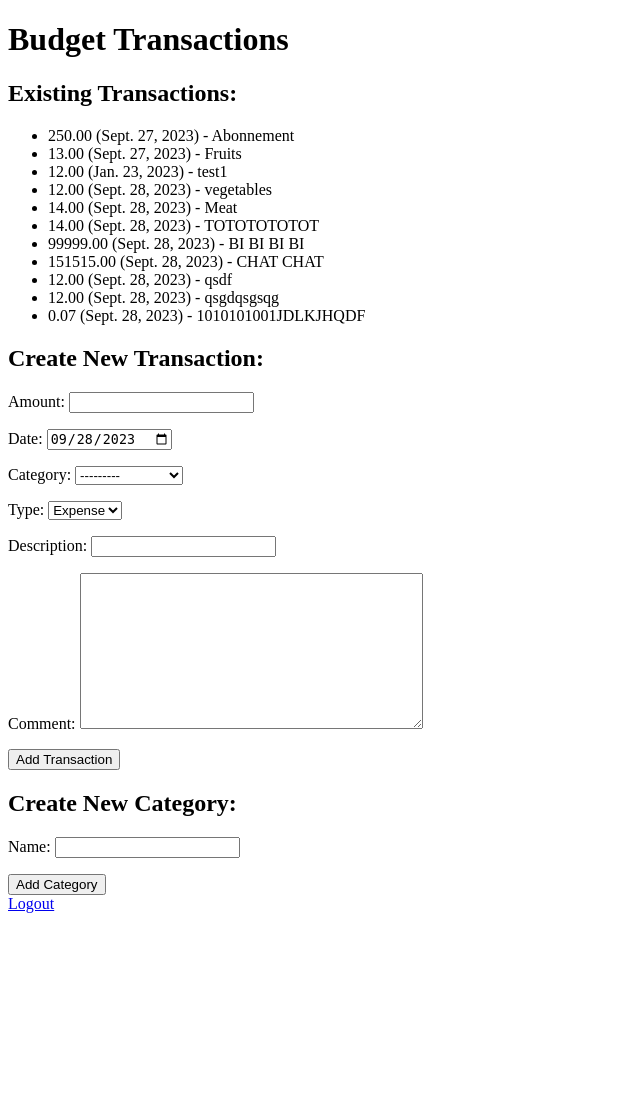
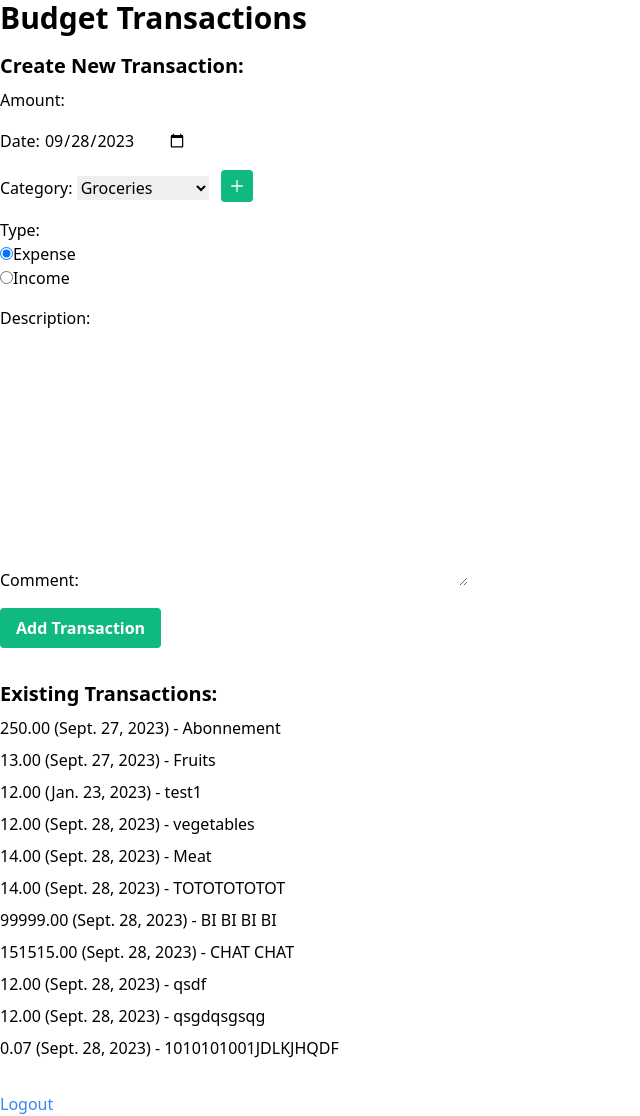
Before and after one commit to lucasleb/budgetCS50_Django, a Django app: page / in a window 1280 px wide. Shown: the whole page, without its empty margins (0-640 px from the left). Before the commit the page ends 913 px from the top, so only its background shows below. Run offline with Django 4.2, Linux system fonts and the light colour scheme; a user stored in the database is signed in; data comes from the database, SQL or seed files in the repository; both versions use the stored data as it was after the commit.

Commit message:
second commit
modal window to create category
category by default : most used
layout, static, script, tailwind css, jquery

```diff
--- /dev/null
+++ b/budget_project/budget_app/static/budget_app/script.js
@@ -0,0 +1,18 @@
+$(document).ready(function() {
+    // Function to open the modal
+    $('#openModalBtn').on('click', function() {
+        $('#myModal').removeClass('hidden');
+    });
+
+    // Function to close the modal
+    $('#closeModalBtn').on('click', function() {
+        $('#myModal').addClass('hidden');
+    });
+
+    // Close the modal if the user clicks outside of it
+    $(window).on('click', function(event) {
+        if (event.target === $('#myModal')[0]) {
+            $('#myModal').addClass('hidden');
+        }
+    });
+});
--- a/budget_project/budget_app/templates/budget_app/index.html
+++ b/budget_project/budget_app/templates/budget_app/index.html
@@ -1,38 +1,91 @@
-<!DOCTYPE html>
-<html lang="en">
-<head>
-    <meta charset="UTF-8">
-    <meta name="viewport" content="width=device-width, initial-scale=1.0">
-    <title>Budget</title>
-</head>
-<body>
-    <h1>Budget Transactions</h1>
+{% extends "budget_app/layout.html" %}
+{% load static %}
 
-    <!-- Display existing transactions -->
-    <h2>Existing Transactions:</h2>
+{% block style %}
+{% endblock %}
+
+{% block script %}
+    <script src="{% static 'budget_app/script.js' %}"></script>
+
+{% endblock %}
+
+{% block body %}
+
+<h1 class="text-3xl font-semibold mb-4">Budget Transactions</h1>
+
+<div class="mb-8">
+    <h2 class="text-xl font-semibold mb-2">Create New Transaction:</h2>
+    <form method="post">
+        {% csrf_token %}
+        {{ transaction_form.non_field_errors }}
+        <div class="mb-4">
+            {{ transaction_form.amount.label_tag }} {{ transaction_form.amount }}
+        </div>
+        <div class="mb-4">
+            {{ transaction_form.date.label_tag }} {{ transaction_form.date }}
+        </div>
+         <div class="mb-4">
+            {{ transaction_form.category.label_tag }}
+            {{ transaction_form.category }}
+                <button id="openModalBtn" type="button" class="ml-2 bg-green-500 hover:bg-green-600 text-white font-bold py-2 px-2 rounded">
+                    <svg class="h-4 w-4" fill="none" stroke="currentColor" viewBox="0 0 24 24" xmlns="http://www.w3.org/2000/svg">
+                        <path stroke-linecap="round" stroke-linejoin="round" stroke-width="2" d="M12 4v16m8-8H4"></path>
+                    </svg>
+                </button>
+        </div>
+        <div class="mb-4">
+            {{ transaction_form.type.label_tag }}
+
+            <div id="id_type">
+                <div>
+                <label for="id_type_0"><input type="radio" name="type" value="expense" required="" id="id_type_0" checked="">Expense</label>
+                </div>
+                <div>
+                <label for="id_type_1"><input type="radio" name="type" value="income" required="" id="id_type_1">Income</label>
+                </div>
+            </div>
+        </div>
+        <div class="mb-4">
+            {{ transaction_form.description.label_tag }} {{ transaction_form.description }}
+        </div>
+        <div class="mb-4">
+            {{ transaction_form.comment.label_tag }} {{ transaction_form.comment }}
+        </div>
+        <button type="submit" class="bg-green-500 hover:bg-green-600 text-white font-bold py-2 px-4 rounded">
+            Add Transaction
+        </button>
+    </form>
+</div>
+
+<div class="mb-8">
+    <h2 class="text-xl font-semibold mb-2">Existing Transactions:</h2>
     <ul>
         {% for transaction in transactions %}
-            <li>{{ transaction.amount }} ({{ transaction.date }}) - {{ transaction.description }}</li>
+            <li class="mb-2">{{ transaction.amount }} ({{ transaction.date }}) - {{ transaction.description }}</li>
         {% endfor %}
     </ul>
+</div>
 
-    <!-- Form to create new transactions -->
-    <h2>Create New Transaction:</h2>
-    <form method="post">
-        {% csrf_token %}
-        {{ transaction_form.as_p }}
-        <button type="submit">Add Transaction</button>
-    </form>
+<a href="{% url 'logout' %}" class="text-blue-500 hover:underline">Logout</a>
 
-    <!-- Form to create new categories -->
-    <h2>Create New Category:</h2>
-    <form method="post">
-        {% csrf_token %}
-        {{ category_form.as_p }}
-        <button type="submit">Add Category</button>
-    </form>
+<div id="myModal" class="modal hidden fixed inset-0 z-50 overflow-auto bg-black bg-opacity-40 flex justify-center items-center">
+    <div class="modal-content bg-white p-4 rounded shadow-lg">
+        <div class="flex justify-end">
+            <button id="closeModalBtn" class="text-gray-700 hover:text-gray-900">
+                <svg class="h-6 w-6" fill="none" stroke="currentColor" viewBox="0 0 24 24" xmlns="http://www.w3.org/2000/svg">
+                    <path stroke-linecap="round" stroke-linejoin="round" stroke-width="2" d="M6 18L18 6M6 6l12 12"></path>
+                </svg>
+            </button>
+        </div>
+        <h1 class="text-2xl font-semibold mb-4">Create New Category:</h1>
+        <form method="post">
+            {% csrf_token %}
+            {{ category_form.as_p }}
+            <button type="submit" class="bg-green-500 hover:bg-green-600 text-white font-bold py-2 px-4 rounded">
+                Add Category
+            </button>
+        </form>
+    </div>
+</div>
 
-
-    <a href="{% url 'logout' %}">Logout </a>
-</body>
-</html>
+{% endblock %}
--- /dev/null
+++ b/budget_project/budget_app/templates/budget_app/layout.html
@@ -0,0 +1,24 @@
+{% load static %}
+
+<!DOCTYPE html>
+<html lang="en">
+<head>
+    {% block style %}
+    {% endblock %}
+    <meta charset="UTF-8">
+    <meta name="viewport" content="width=device-width, initial-scale=1.0">
+    <title>Budget</title>
+    <link href="https://cdn.jsdelivr.net/npm/tailwindcss@2.2.16/dist/tailwind.min.css" rel="stylesheet">
+    <link rel="stylesheet" href="{% static 'budget_app/styles.css' %}">
+    <script src="https://code.jquery.com/jquery-3.6.0.min.js"></script>
+
+
+
+</head>
+    <body>
+            {% block body %}
+            {% endblock %}
+            {% block script %}
+            {% endblock %}
+    </body>
+</html>
--- a/budget_project/budget_app/views.py
+++ b/budget_project/budget_app/views.py
@@ -6,6 +6,8 @@ from .models import Category, Transaction, User
 from django.contrib.auth.decorators import login_required
 from django.core.exceptions import ValidationError
 from django.utils import timezone
+from django.db.models import Count
+
 
 
 
@@ -15,12 +17,18 @@ class NewTransactionForm(forms.ModelForm):
         fields = ['amount', 'date', 'category', 'type', 'description', 'comment']
         widgets = {
             'date': forms.DateInput(attrs={'type': 'date'}),
+            'type': forms.RadioSelect(choices=Transaction.CATEGORY_CHOICES),
         }
 
     def __init__(self, user, *args, **kwargs):
         super().__init__(*args, **kwargs)
         self.fields['category'].queryset = Category.objects.filter(author=user)
         self.fields['date'].initial = timezone.now().date()
+
+        # Set the default category to the one with the most items
+        most_common_category = Category.objects.filter(author=user).annotate(num_transactions=Count('transaction')).order_by('-num_transactions').first()
+        if most_common_category:
+            self.fields['category'].initial = most_common_category
 
 
 
@@ -41,6 +49,7 @@ def index(request):
             new_transaction.author = request.user
             new_transaction.save()
             return redirect("index")
+
 
         elif category_form.is_valid():
             new_category = category_form.save(commit=False)
```
Also changed, not shown: budget_project/budget_app/static/budget_app/styles.css (added), budget_project/db.sqlite3, 1 other file.
